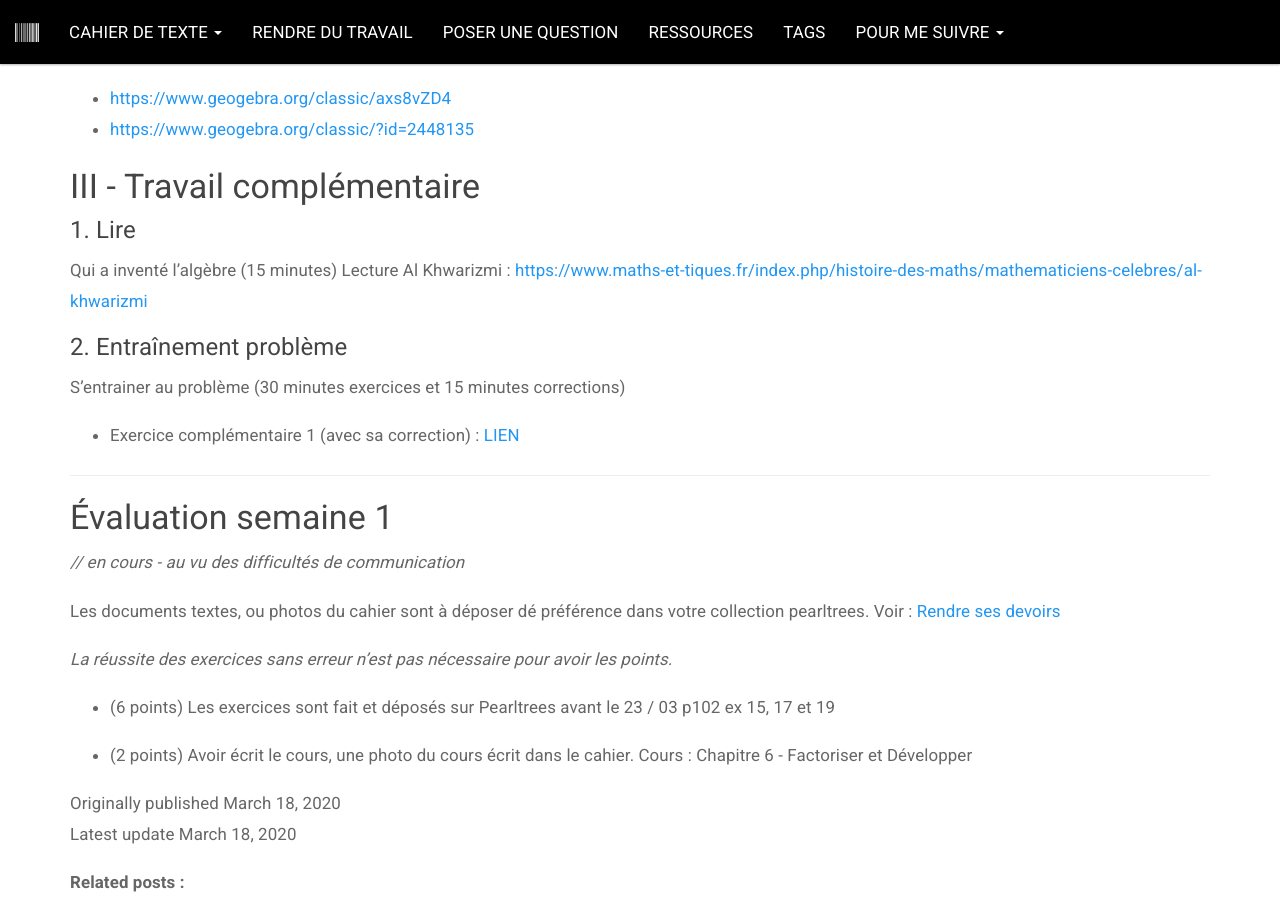
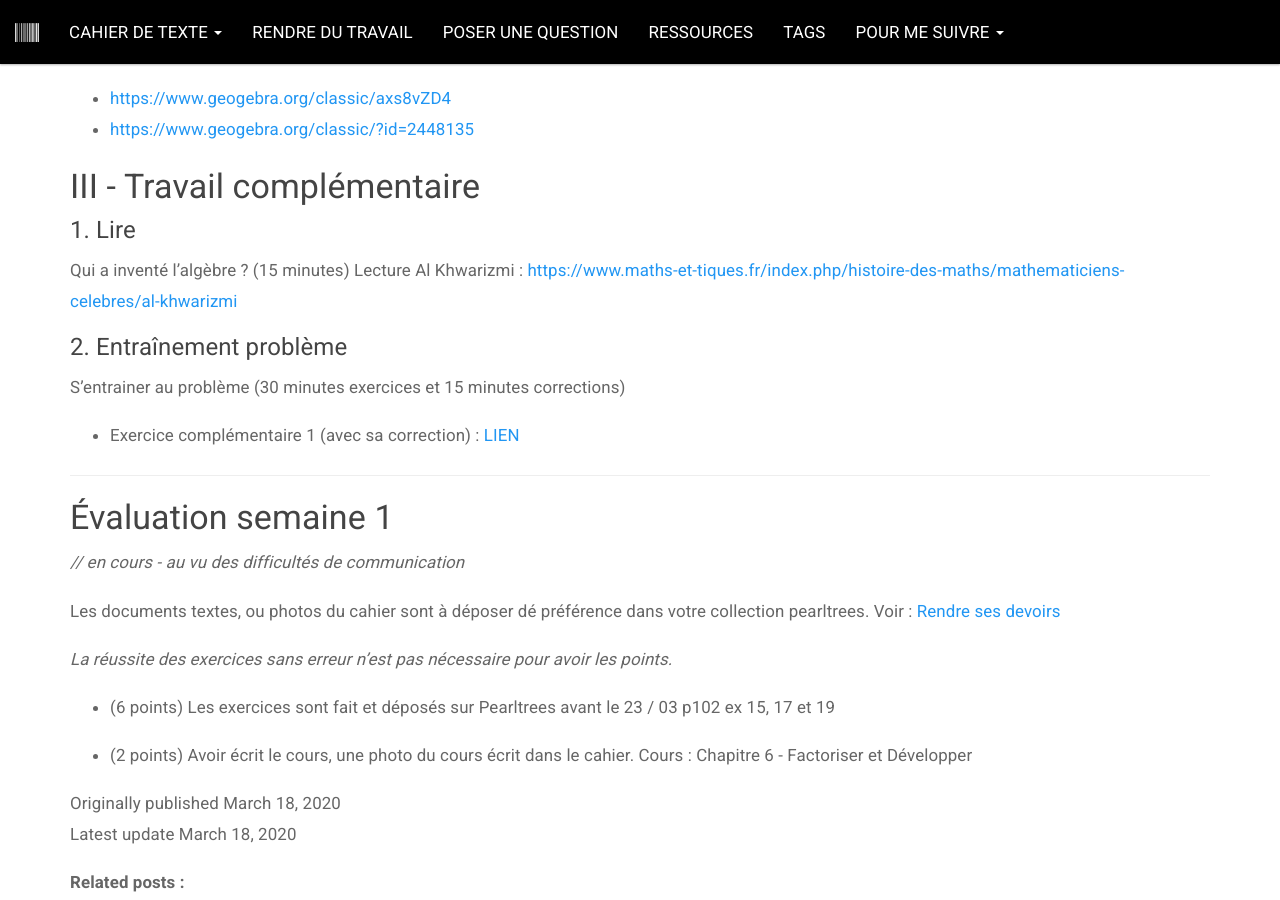
Before and after one commit to homeostasie/holomoprhe.fr, a Jekyll site: the page built from _posts/2020-03-18-S1-4eme-16mars-22mars.md, in a window 1280 px wide and 900 px high, scrolled down 1402 px. Built offline with Jekyll 4.4.1, drawn with Linux system fonts in a browser that asks for light colours; comment, search, counter and statistics services are not loaded; part of the change alters nothing that is shown.

```diff
--- a/_posts/2020-03-18-S1-4eme-16mars-22mars.md
+++ b/_posts/2020-03-18-S1-4eme-16mars-22mars.md
@@ -62,8 +62,9 @@ Pour vous aidez si besoin : [https://www.maths-et-tiques.fr/index.php/cours-math
 ### III - Travail complémentaire
 
 #### 1. Lire
-Qui a inventé l’algèbre (15 minutes)
-Lecture Al Khwarizmi : [https://www.maths-et-tiques.fr/index.php/histoire-des-maths/mathematiciens-celebres/al-khwarizmi]()
+
+Qui a inventé l’algèbre ? (15 minutes)
+Lecture Al Khwarizmi : [https://www.maths-et-tiques.fr/index.php/histoire-des-maths/mathematiciens-celebres/al-khwarizmi](https://www.maths-et-tiques.fr/index.php/histoire-des-maths/mathematiciens-celebres/al-khwarizmi)
 
 #### 2. Entraînement problème
 
```
